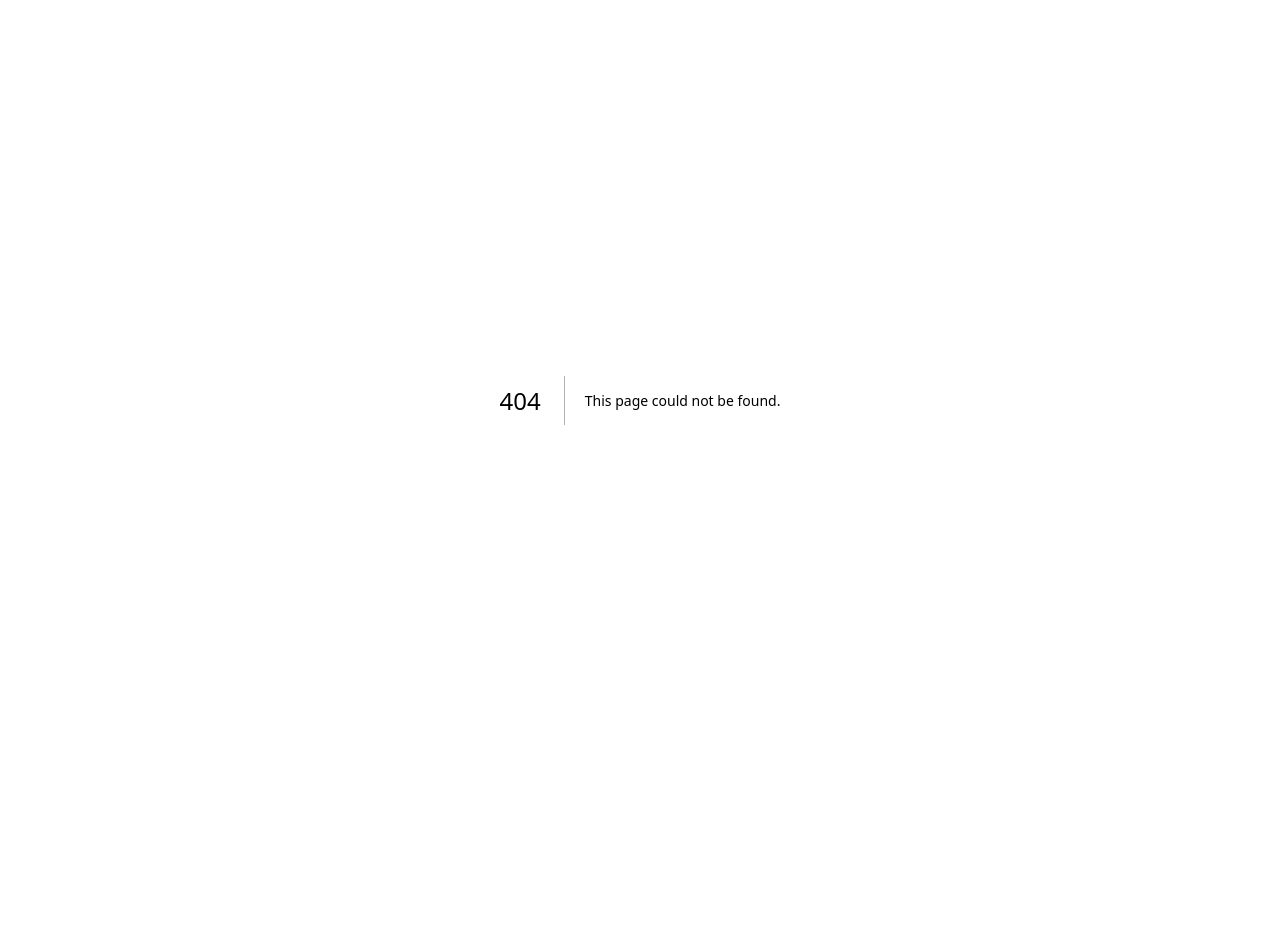
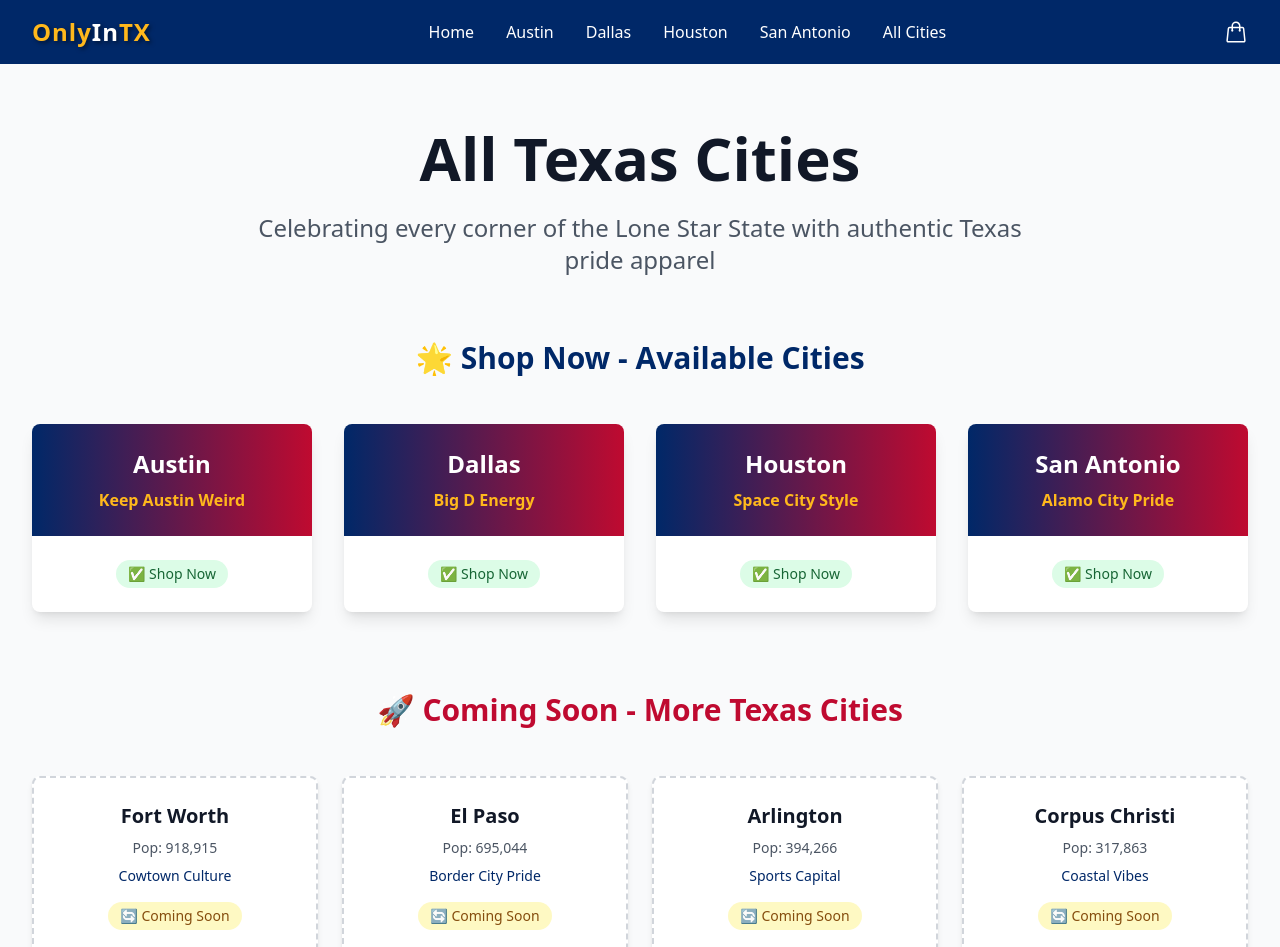
Before and after one commit to onlyintx2024/onlyintx-store, a Next.js app: page /cities in a window 1280 px wide. Before the commit this address had no page. Shown: the top 947 px of the page. Before the commit the page ends 800 px from the top, so only its background shows below. Built offline with nearby package versions, Linux system fonts and the light colour scheme.

Commit message:
all cities page

```diff
--- /dev/null
+++ b/pages/cities.js
@@ -0,0 +1,146 @@
+import Layout from '../components/Layout'
+import Head from 'next/head'
+import Link from 'next/link'
+
+export default function AllCities() {
+  const activeCities = [
+    { name: 'Austin', slug: 'austin', tagline: 'Keep Austin Weird' },
+    { name: 'Dallas', slug: 'dallas', tagline: 'Big D Energy' },
+    { name: 'Houston', slug: 'houston', tagline: 'Space City Style' },
+    { name: 'San Antonio', slug: 'san-antonio', tagline: 'Alamo City Pride' },
+  ]
+
+  const comingSoonCities = [
+    { name: 'Fort Worth', population: '918,915', famous: 'Cowtown Culture' },
+    { name: 'El Paso', population: '695,044', famous: 'Border City Pride' },
+    { name: 'Arlington', population: '394,266', famous: 'Sports Capital' },
+    { name: 'Corpus Christi', population: '317,863', famous: 'Coastal Vibes' },
+    { name: 'Plano', population: '285,494', famous: 'Tech Hub' },
+    { name: 'Lubbock', population: '258,862', famous: 'Red Raider Country' },
+    { name: 'Laredo', population: '255,205', famous: 'Gateway City' },
+    { name: 'Garland', population: '246,018', famous: 'Family Community' },
+    { name: 'Irving', population: '246,109', famous: 'Business Center' },
+    { name: 'Amarillo', population: '200,393', famous: 'Yellow City' },
+    { name: 'Grand Prairie', population: '196,100', famous: 'Entertainment District' },
+    { name: 'Brownsville', population: '186,738', famous: 'Valley Culture' },
+    { name: 'McKinney', population: '195,308', famous: 'Historic Charm' },
+    { name: 'Frisco', population: '200,509', famous: 'Sports & Growth' },
+    { name: 'Mesquite', population: '150,108', famous: 'Rodeo Heritage' },
+    { name: 'Killeen', population: '153,095', famous: 'Military Strong' },
+    { name: 'Carrollton', population: '133,434', famous: 'Diverse Community' },
+    { name: 'Midland', population: '146,038', famous: 'Oil Capital' },
+    { name: 'Waco', population: '138,486', famous: 'Heart of Texas' },
+    { name: 'Denton', population: '148,915', famous: 'Music City' },
+  ]
+
+  return (
+    <Layout>
+      <Head>
+        <title>All Texas Cities - OnlyInTX | Texas Pride Apparel for Every City</title>
+        <meta name="description" content="Shop authentic Texas pride apparel for all Texas cities. From major metros to small towns, find t-shirts, hoodies and gifts celebrating your Texas city." />
+        <meta name="keywords" content="Texas cities apparel, Texas t-shirts, Texas city pride, Texas merchandise, all Texas cities, Texas clothing" />
+        <link rel="canonical" href="https://onlyintx.com/cities" />
+      </Head>
+
+      <div className="min-h-screen bg-gray-50 py-16">
+        <div className="mx-auto max-w-7xl px-4 sm:px-6 lg:px-8">
+
+          {/* Header */}
+          <div className="text-center mb-16">
+            <h1 className="text-4xl md:text-6xl font-bold text-gray-900 mb-6">
+              All Texas Cities
+            </h1>
+            <p className="text-xl md:text-2xl text-gray-600 max-w-3xl mx-auto">
+              Celebrating every corner of the Lone Star State with authentic Texas pride apparel
+            </p>
+          </div>
+
+          {/* Available Now Section */}
+          <div className="mb-20">
+            <h2 className="text-3xl font-bold text-texas-blue text-center mb-12">
+              🌟 Shop Now - Available Cities
+            </h2>
+            <div className="grid grid-cols-1 md:grid-cols-2 lg:grid-cols-4 gap-8">
+              {activeCities.map((city) => (
+                <Link key={city.slug} href={`/${city.slug}`} className="group">
+                  <div className="bg-white rounded-lg shadow-lg overflow-hidden hover:shadow-xl transition-all duration-300 transform group-hover:scale-105">
+                    <div className="bg-gradient-to-r from-texas-blue to-texas-red p-6 text-center">
+                      <h3 className="text-2xl font-bold text-white mb-2">{city.name}</h3>
+                      <p className="text-texas-gold font-semibold">{city.tagline}</p>
+                    </div>
+                    <div className="p-6 text-center">
+                      <span className="inline-block bg-green-100 text-green-800 px-3 py-1 rounded-full text-sm font-medium">
+                        ✅ Shop Now
+                      </span>
+                    </div>
+                  </div>
+                </Link>
+              ))}
+            </div>
+          </div>
+
+          {/* Coming Soon Section */}
+          <div className="mb-16">
+            <h2 className="text-3xl font-bold text-texas-red text-center mb-12">
+              🚀 Coming Soon - More Texas Cities
+            </h2>
+            <div className="grid grid-cols-1 md:grid-cols-2 lg:grid-cols-4 gap-6">
+              {comingSoonCities.map((city, index) => (
+                <div key={index} className="bg-white rounded-lg shadow-md p-6 text-center border-2 border-dashed border-gray-300 hover:border-texas-gold transition-colors duration-300">
+                  <h3 className="text-xl font-bold text-gray-900 mb-2">{city.name}</h3>
+                  <p className="text-sm text-gray-600 mb-2">Pop: {city.population}</p>
+                  <p className="text-sm text-texas-blue font-medium mb-4">{city.famous}</p>
+                  <span className="inline-block bg-yellow-100 text-yellow-800 px-3 py-1 rounded-full text-sm font-medium">
+                    🔄 Coming Soon
+                  </span>
+                </div>
+              ))}
+            </div>
+          </div>
+
+          {/* Request Section */}
+          <div className="bg-texas-blue text-white rounded-lg p-8 text-center">
+            <h2 className="text-3xl font-bold mb-4">Don't See Your Texas City?</h2>
+            <p className="text-xl mb-6 max-w-2xl mx-auto">
+              We're working hard to represent every Texas community! Request your city or suggest a design - we love hearing from fellow Texans.
+            </p>
+            <div className="space-y-4 sm:space-y-0 sm:space-x-4 sm:flex sm:justify-center">
+              <Link
+                href="/contact"
+                className="inline-block bg-texas-gold text-texas-blue px-8 py-4 rounded-lg font-bold text-lg hover:bg-yellow-400 transition-colors duration-200"
+              >
+                Request Your City
+              </Link>
+              <Link
+                href="/contact"
+                className="inline-block bg-texas-red text-white px-8 py-4 rounded-lg font-bold text-lg hover:bg-red-700 transition-colors duration-200"
+              >
+                Suggest a Design
+              </Link>
+            </div>
+            <p className="text-gray-200 mt-4 text-sm">
+              💡 Got a great design idea? We feature the best community suggestions!
+            </p>
+          </div>
+
+          {/* SEO Content */}
+          <div className="mt-16 bg-white rounded-lg shadow-md p-8">
+            <h2 className="text-2xl font-bold text-gray-900 mb-6">Texas City Pride Apparel</h2>
+            <div className="prose prose-lg max-w-none text-gray-700">
+              <p className="mb-4">
+                From the bustling streets of Houston to the music venues of Austin, from the historic charm of San Antonio to the big city energy of Dallas - every Texas city has its own unique character and pride. OnlyInTX celebrates that diversity with authentic apparel designed specifically for each Texas community.
+              </p>
+              <p className="mb-4">
+                Whether you're from a major metropolitan area or a small Texas town, we believe your city deserves recognition. Our designs capture the essence of what makes each Texas location special - from local landmarks and cultural icons to the unique personality that defines each community.
+              </p>
+              <p className="mb-0">
+                Can't find your Texas city yet? We're constantly expanding our collection based on customer requests. Reach out and let us know which Texas city should be next - we love connecting with fellow Texans who share our passion for Lone Star State pride!
+              </p>
+            </div>
+          </div>
+
+        </div>
+      </div>
+    </Layout>
+  )
+}
```
